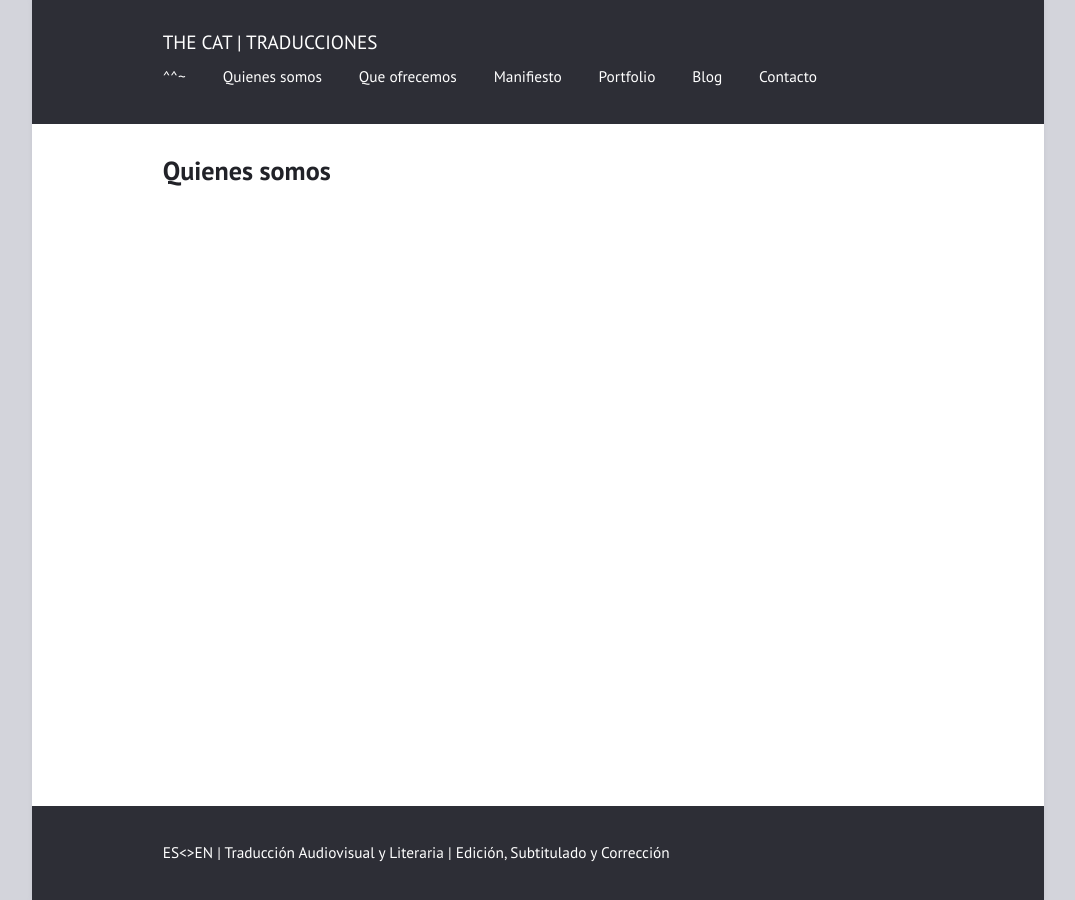
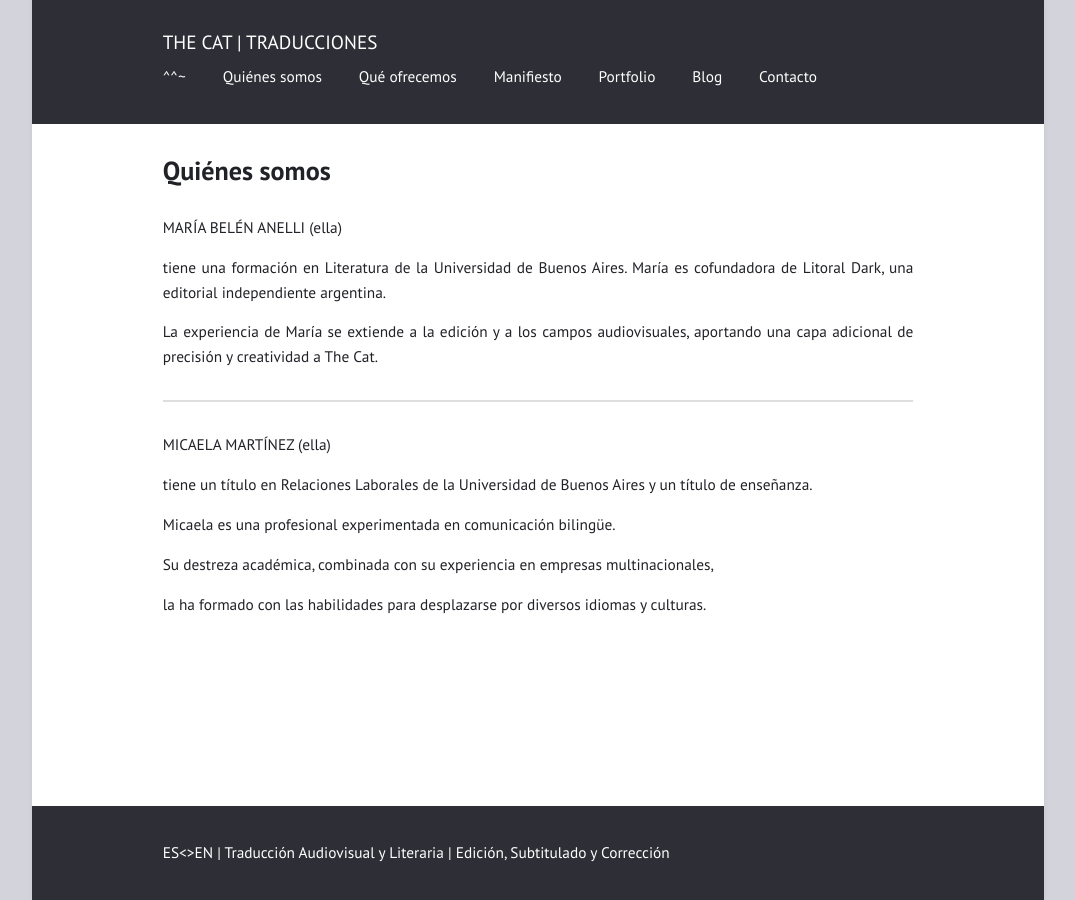
Before and after one commit to the-cat-translations/pagina, a Jekyll site: the page built from pages/quienes-somos.md, in a window 1280 px wide. Shown: the whole page, without its empty margins (102-1177 px from the left). Built offline with Jekyll 4.4.1, drawn with Linux system fonts in a browser that asks for light colours.

```diff
--- a/_config.yml
+++ b/_config.yml
@@ -17,8 +17,8 @@ show_sidebar: false        # show a sidebar instead of the usual header
 
 navigation:                # accepts {file, title, url, icon, sidebaricon}
   - {file: "index.md", title: "^^~"}
-  - {url: "/pages/quienes-somos", title: "Quienes somos"}
-  - {url: "/pages/que-ofrecemos", title: "Que ofrecemos"}
+  - {url: "/pages/quienes-somos", title: "Quiénes somos"}
+  - {url: "/pages/que-ofrecemos", title: "Qué ofrecemos"}
   - {url: "/pages/manifiesto", title: "Manifiesto"}
   - {url: "/pages/portfolio", title: "Portfolio"}
   - {url: "/blog", title: "Blog"}
--- a/pages/quienes-somos.md
+++ b/pages/quienes-somos.md
@@ -1,4 +1,22 @@
 ---
-title: Quienes somos
+title: Quiénes somos
 layout: page
 ---
+
+MARÍA BELÉN ANELLI (ella)
+
+tiene una formación en Literatura de la Universidad de Buenos Aires. María es cofundadora de Litoral Dark, una editorial independiente argentina.
+
+La experiencia de María se extiende a la edición y a los campos audiovisuales, aportando una capa adicional de precisión y creatividad a The Cat.
+
+---
+
+MICAELA MARTÍNEZ (ella)
+
+tiene un título en Relaciones Laborales de la Universidad de Buenos Aires y un título de enseñanza.
+
+Micaela es una profesional experimentada en comunicación bilingüe.
+
+Su destreza académica, combinada con su experiencia en empresas multinacionales,
+
+la ha formado con las habilidades para desplazarse por diversos idiomas y culturas.
```
Also changed, not shown: pages/contacto.md (+11 -0 lines), pages/portfolio.md (+14 -0 lines), pages/que-ofrecemos.md (+17 -1 lines).
